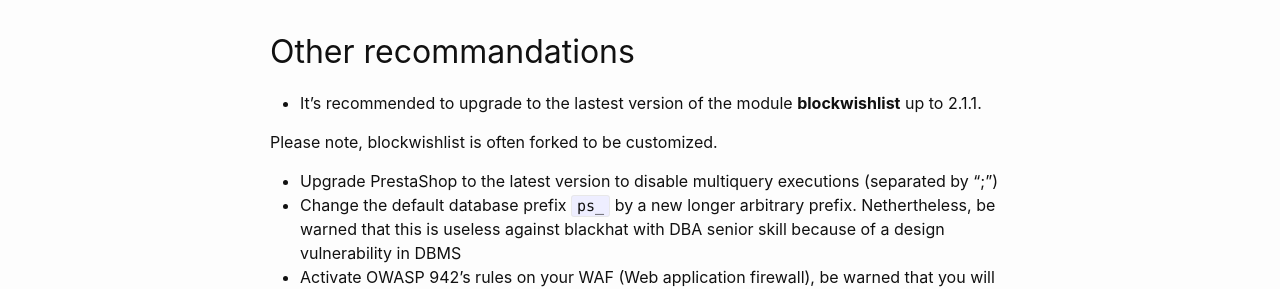
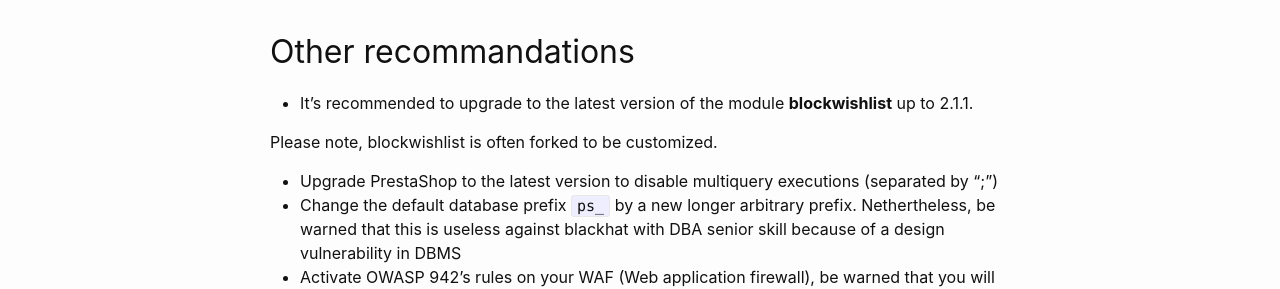
Before and after one commit to friends-of-presta/security-advisories, a Jekyll site: the page built from _posts/2022-06-24-blockwishlist.md, in a window 1280 px wide and 900 px high, scrolled down 1860 px. Shown: the part 179-468 px from the top of the window. Built offline with Jekyll 4.4.1, drawn with Linux system fonts in a browser that asks for light colours.

Commit message:
Update 2022-06-24-blockwishlist.md

```diff
--- a/_posts/2022-06-24-blockwishlist.md
+++ b/_posts/2022-06-24-blockwishlist.md
@@ -86,7 +86,7 @@ Issue is fixed in 2.1.1 in this [patch](https://github.com/PrestaShop/blockwishl
 
 ## Other recommandations
 
-* It’s recommended to upgrade to the lastest version of the module **blockwishlist** up to 2.1.1.
+* It’s recommended to upgrade to the latest version of the module **blockwishlist** up to 2.1.1.
 
 Please note, blockwishlist is often forked to be customized.
 
```
